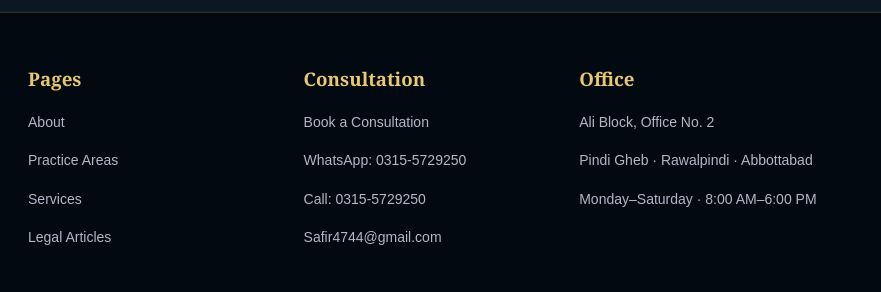
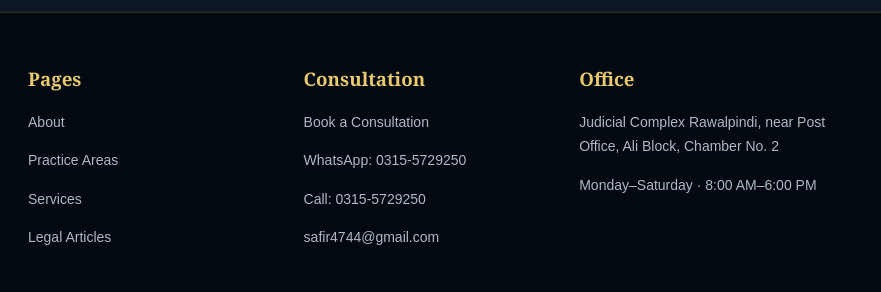
Before and after one commit to haroonibnrasheedonlinequranacadmey/The-Legal-Choice-Lawyer-Portal, a plain HTML site: page about.html in a window 1280 px wide. Shown: the part 1462-1754 px from the top of the page, 399-1280 px from the left. Drawn offline with nearby package versions, Linux system fonts and the light colour scheme.

Commit message:
Update about.html

```diff
--- a/about.html
+++ b/about.html
@@ -612,7 +612,7 @@ THE LEGAL CHOICE · Advocates & Legal Consultants
 </span>
 
 <span>
-Mon–Sat · 8:00 AM–6:00 PM · Pindi Gheb | Rawalpindi | Abbottabad
+Mon–Sat · 8:00 AM–6:00 PM · Judicial Complex Rawalpindi
 </span>
 
 </div>
@@ -1143,8 +1143,8 @@ Call: 0315-5729250
 </p>
 
 <p>
-<a href="mailto:Safir4744@gmail.com">
-Safir4744@gmail.com
+<a href="mailto:safir4744@gmail.com">
+safir4744@gmail.com
 </a>
 </p>
 
@@ -1158,11 +1158,7 @@ Office
 </h3>
 
 <p>
-Ali Block, Office No. 2
-</p>
-
-<p>
-Pindi Gheb · Rawalpindi · Abbottabad
+Judicial Complex Rawalpindi, near Post Office, Ali Block, Chamber No. 2
 </p>
 
 <p>
@@ -1200,14 +1196,11 @@ Professional legal information website
 
 <script>
 
-
 const CHAT_SUPABASE_URL =
 "https://ibzxisfangonytpknthu.supabase.co";
 
-
 const CHAT_SUPABASE_KEY =
 "sb_publishable_S0YKbX1MIaBB9HxL5KoEAw_X0mymq8q";
-
 
 const legalChatSupabase =
 window.supabase.createClient(
@@ -1236,13 +1229,11 @@ document
 
 async function sendLegalChat(){
 
-
 const name =
 document
 .getElementById("visitorName")
 .value
 .trim();
-
 
 const contact =
 document
@@ -1250,17 +1241,14 @@ document
 .value
 .trim();
 
-
 const message =
 document
 .getElementById("visitorMessage")
 .value
 .trim();
 
-
 const errorBox =
 document.getElementById("chatError");
-
 
 const sendButton =
 document.getElementById("chatSendButton");
@@ -1282,17 +1270,14 @@ return;
 errorBox.style.display =
 "none";
 
-
 sendButton.disabled =
 true;
-
 
 sendButton.textContent =
 "Sending...";
 
 
 try{
-
 
 const {error} =
 await legalChatSupabase
@@ -1343,7 +1328,6 @@ document
 .style.display =
 "none";
 
-
 document
 .getElementById("chatSuccess")
 .style.display =
@@ -1353,25 +1337,19 @@ document
 }
 catch(error){
 
-
 console.error(error);
-
 
 errorBox.textContent =
 "Something went wrong. Please try again.";
 
-
 errorBox.style.display =
 "block";
-
 
 sendButton.disabled =
 false;
 
-
 sendButton.textContent =
 "Send Message";
-
 
 }
 
@@ -1380,21 +1358,17 @@ sendButton.textContent =
 
 function resetLegalChat(){
 
-
 document.getElementById(
 "visitorName"
 ).value="";
-
 
 document.getElementById(
 "visitorContact"
 ).value="";
 
-
 document.getElementById(
 "visitorMessage"
 ).value="";
-
 
 document.getElementById(
 "chatError"
@@ -1407,10 +1381,8 @@ document.getElementById(
 "chatSendButton"
 );
 
-
 sendButton.disabled =
 false;
-
 
 sendButton.textContent =
 "Send Message";
@@ -1421,12 +1393,10 @@ document.getElementById(
 ).style.display=
 "none";
 
-
 document.getElementById(
 "legalChatForm"
 ).style.display=
 "block";
-
 
 }
 
@@ -1444,8 +1414,7 @@ closeLegalChat();
 }
 );
 
-
 </script>
 
 </body>
-  </html>
+</html>
```
